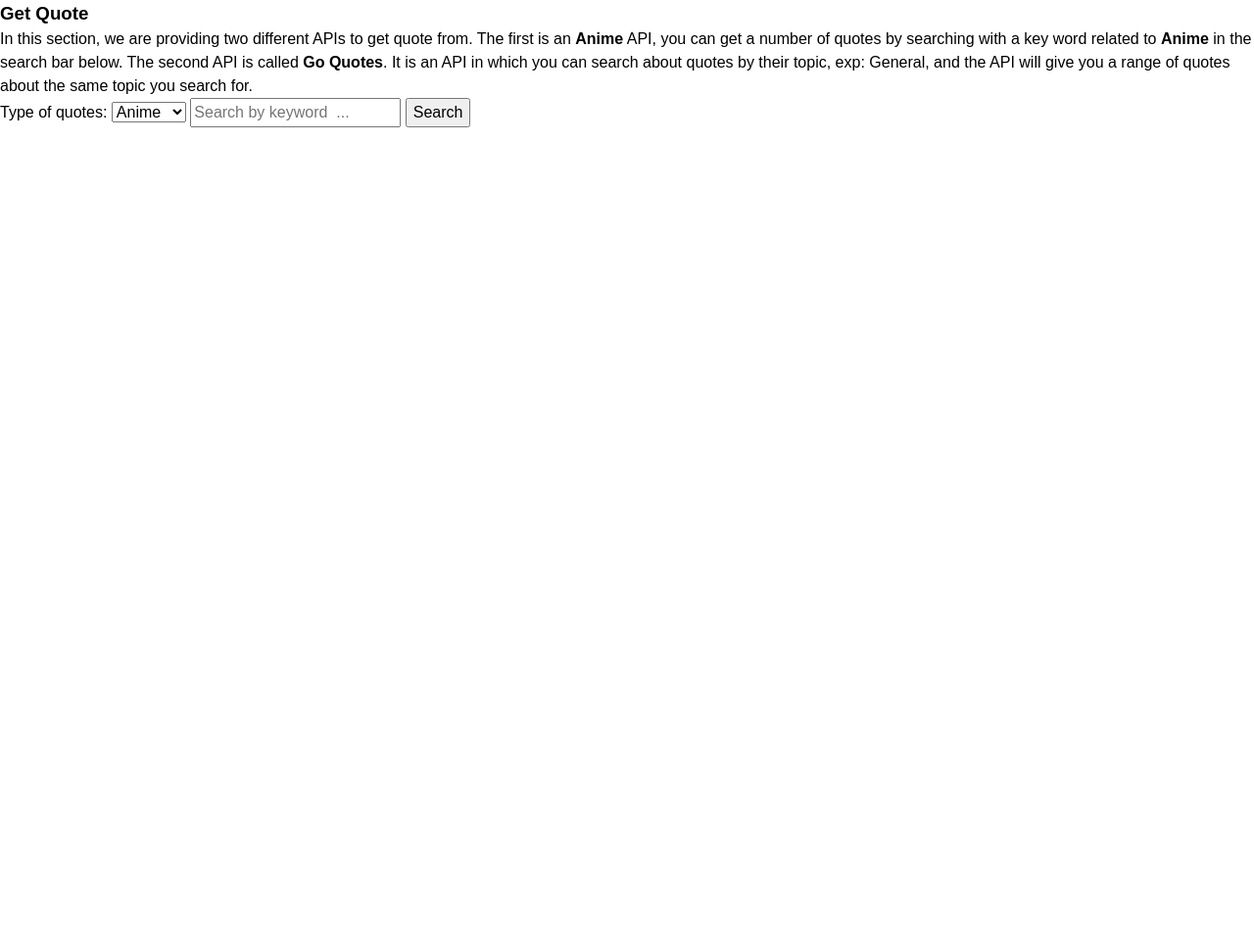
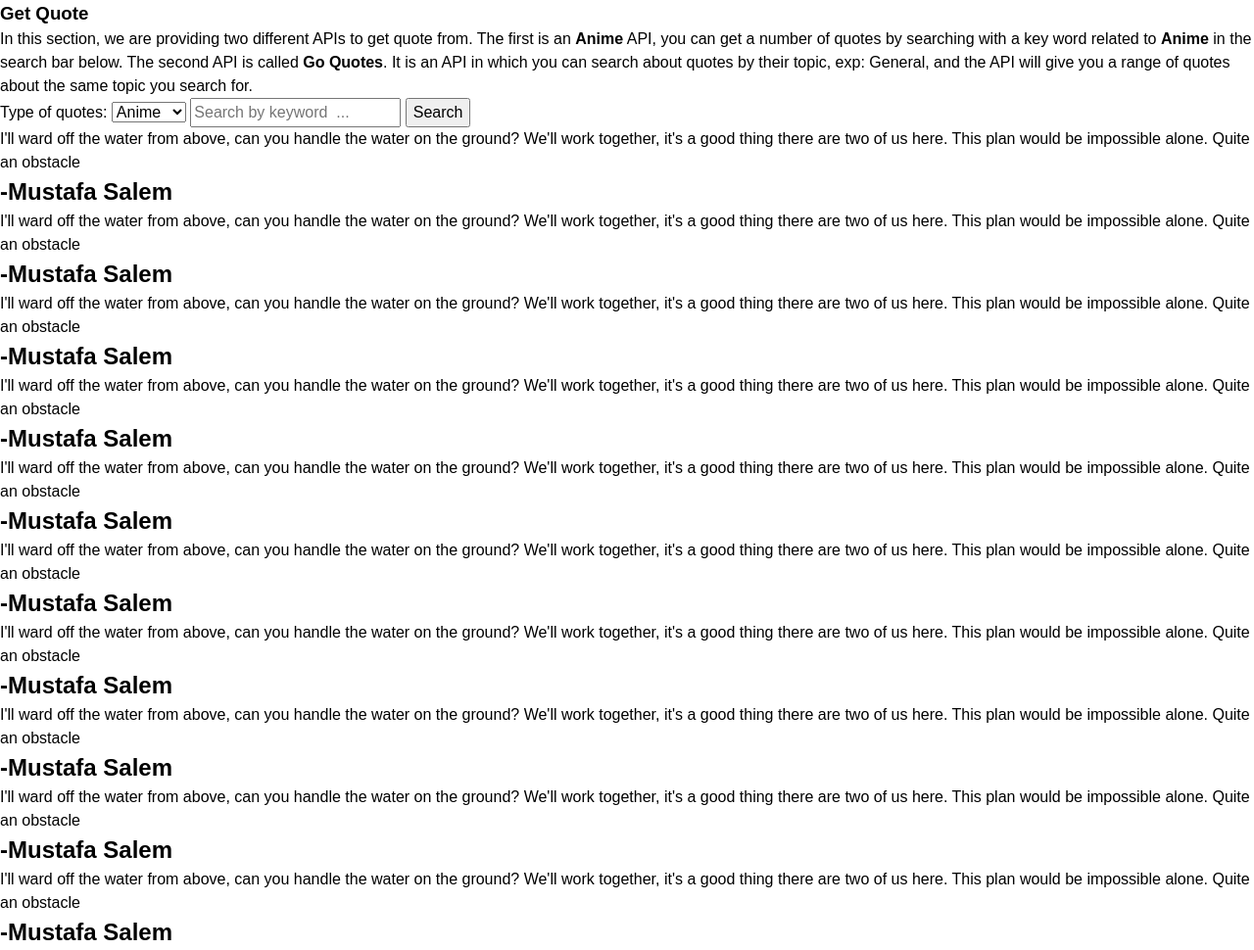
Before and after one commit to CA-G12/Get-Quotes, a website: page index.html in a window 1280 px wide. Shown: the whole page at 98% size. Before the commit the page ends 800 px from the top, so only its background shows below. Drawn offline with Linux system fonts and the light colour scheme; files that its build step writes are made by us from their sources.

Commit message:
added the sturcture of the second section: quotes section Relates #5

```diff
--- a/index.html
+++ b/index.html
@@ -53,7 +53,90 @@
           <button type="button" id="search-btn">Search</button>
         </form>
       </section>
+      <section class="container__section-two">
+        <section class="quote">
+          <p class="quote__text">
+            I'll ward off the water from above, can you handle the water on the
+            ground? We'll work together, it's a good thing there are two of us
+            here. This plan would be impossible alone. Quite an obstacle
+          </p>
+          <h2 class="quote__author">-Mustafa Salem</h2>
+        </section>
+        <section class="quote">
+          <p class="quote__text">
+            I'll ward off the water from above, can you handle the water on the
+            ground? We'll work together, it's a good thing there are two of us
+            here. This plan would be impossible alone. Quite an obstacle
+          </p>
+          <h2 class="quote__author">-Mustafa Salem</h2>
+        </section>
+        <section class="quote">
+          <p class="quote__text">
+            I'll ward off the water from above, can you handle the water on the
+            ground? We'll work together, it's a good thing there are two of us
+            here. This plan would be impossible alone. Quite an obstacle
+          </p>
+          <h2 class="quote__author">-Mustafa Salem</h2>
+        </section>
+        <section class="quote">
+          <p class="quote__text">
+            I'll ward off the water from above, can you handle the water on the
+            ground? We'll work together, it's a good thing there are two of us
+            here. This plan would be impossible alone. Quite an obstacle
+          </p>
+          <h2 class="quote__author">-Mustafa Salem</h2>
+        </section>
+        <section class="quote">
+          <p class="quote__text">
+            I'll ward off the water from above, can you handle the water on the
+            ground? We'll work together, it's a good thing there are two of us
+            here. This plan would be impossible alone. Quite an obstacle
+          </p>
+          <h2 class="quote__author">-Mustafa Salem</h2>
+        </section>
+        <section class="quote">
+          <p class="quote__text">
+            I'll ward off the water from above, can you handle the water on the
+            ground? We'll work together, it's a good thing there are two of us
+            here. This plan would be impossible alone. Quite an obstacle
+          </p>
+          <h2 class="quote__author">-Mustafa Salem</h2>
+        </section>
+        <section class="quote">
+          <p class="quote__text">
+            I'll ward off the water from above, can you handle the water on the
+            ground? We'll work together, it's a good thing there are two of us
+            here. This plan would be impossible alone. Quite an obstacle
+          </p>
+          <h2 class="quote__author">-Mustafa Salem</h2>
+        </section>
+        <section class="quote">
+          <p class="quote__text">
+            I'll ward off the water from above, can you handle the water on the
+            ground? We'll work together, it's a good thing there are two of us
+            here. This plan would be impossible alone. Quite an obstacle
+          </p>
+          <h2 class="quote__author">-Mustafa Salem</h2>
+        </section>
+        <section class="quote">
+          <p class="quote__text">
+            I'll ward off the water from above, can you handle the water on the
+            ground? We'll work together, it's a good thing there are two of us
+            here. This plan would be impossible alone. Quite an obstacle
+          </p>
+          <h2 class="quote__author">-Mustafa Salem</h2>
+        </section>
+        <section class="quote">
+          <p class="quote__text">
+            I'll ward off the water from above, can you handle the water on the
+            ground? We'll work together, it's a good thing there are two of us
+            here. This plan would be impossible alone. Quite an obstacle
+          </p>
+          <h2 class="quote__author">-Mustafa Salem</h2>
+        </section>
+      </section>
     </main>
+
 
     <script src="./javascript/fetch.js"></script>
     <script src="./javascript/index.js"></script>
```
